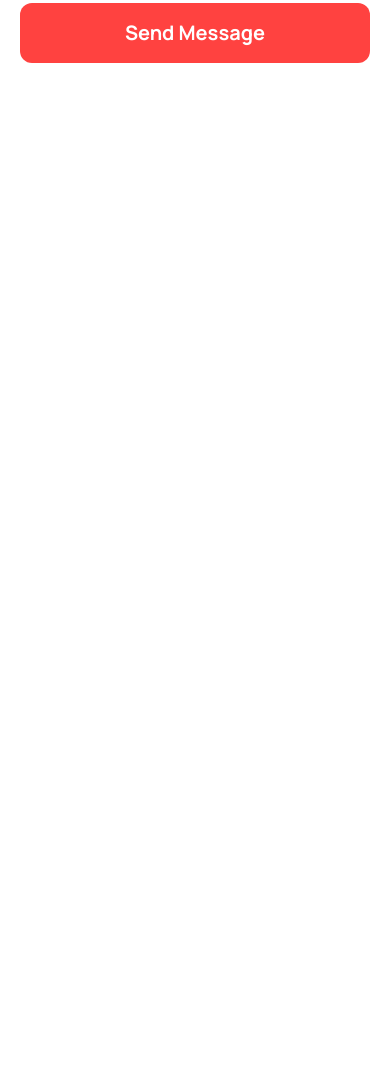
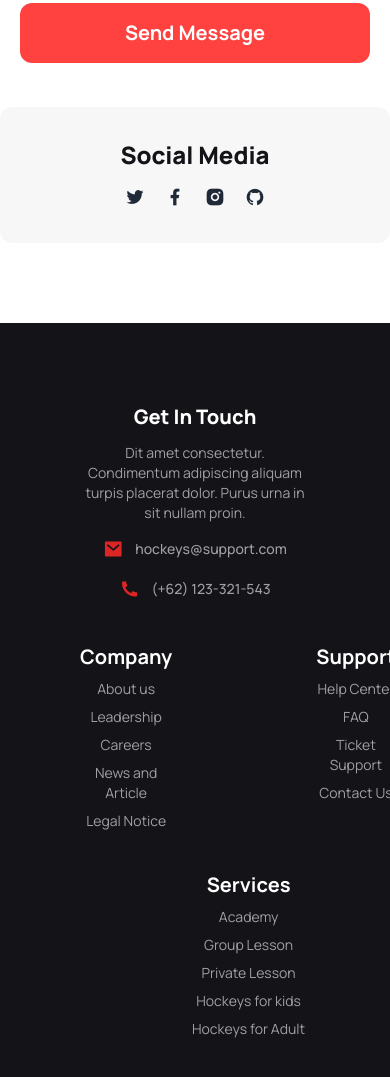
Before and after one commit to Tamim239/hockeys-website, a plain HTML site: page index.html in a window 390 px wide. Shown: the part 9516-10593 px from the top of the page. Before the commit the page ends 9623 px from the top, so only its background shows below. Drawn offline with nearby package versions, Linux system fonts and the light colour scheme.

Commit message:
added footer section and responsive mobile and dextop

```diff
--- a/index.html
+++ b/index.html
@@ -458,44 +458,103 @@
                                 <div class="w-full lg:w-1/2 space-y-2 lg:space-y-3">
                                     <label for="name" class="text-title text-xl font-bold">Your Name</label>
                                     <br>
-                                    <input type="text" placeholder="Enter your full name" class="w-[99%] py-3 px-5  bg-[#13131808] text-gray-500 rounded-xl"><br>
+                                    <input type="text" placeholder="Enter your full name"
+                                        class="w-[99%] py-3 px-5  bg-[#13131808] text-gray-500 rounded-xl"><br>
                                 </div>
                                 <div class="w-full lg:w-1/2 space-y-2 lg:space-y-3">
                                     <label for="email" class="text-title text-xl font-bold">Your Email</label>
                                     <br>
-                                    <input type="text" id="" name="email" placeholder="Enter your email" class="w-[99%] py-3 px-5 bg-[#13131808] text-gray-500 rounded-xl"><br>
+                                    <input type="text" id="" name="email" placeholder="Enter your email"
+                                        class="w-[99%] py-3 px-5 bg-[#13131808] text-gray-500 rounded-xl"><br>
                                 </div>
                             </div>
                             <div class="flex flex-col lg:flex-row lg:p-0 gap-3 lg:gap-0">
                                 <div class="w-full lg:w-1/2 space-y-2 lg:space-y-3">
                                     <label for="subject" class="text-title text-xl font-bold">Subject</label><br>
-                                    <input type="text" id="subject" name="subject" placeholder="Enter your subject" class="w-[99%] py-3 px-5 bg-[#13131808] text-gray-500 rounded-xl">
+                                    <input type="text" id="subject" name="subject" placeholder="Enter your subject"
+                                        class="w-[99%] py-3 px-5 bg-[#13131808] text-gray-500 rounded-xl">
                                     <br>
                                 </div>
                                 <div class="w-full lg:w-1/2 space-y-2 lg:space-y-3">
                                     <label for="phone" class="text-title text-xl font-bold">Phone Number</label>
                                     <br>
-                                    <input type="text" id="phone" name="phone" placeholder="Enter your phone number" class="w-[99%] py-3 px-5 bg-[#13131808] text-gray-500 rounded-xl"><br>
+                                    <input type="text" id="phone" name="phone" placeholder="Enter your phone number"
+                                        class="w-[99%] py-3 px-5 bg-[#13131808] text-gray-500 rounded-xl"><br>
                                 </div>
                             </div>
-                           <div class="space-y-2">
-                            <label for="textarea">Message</label> <br>
-                            <textarea name="" id="" cols="60" rows="10" placeholder="Write your message" class="p-5 bg-[#13131808] w-full rounded-xl"></textarea>
-                           </div>
-                           <input type="button" value="Send Message" class="text-xl font-bold text-white bg-[#FF4240] w-full rounded-xl py-4 px-6">
+                            <div class="space-y-2">
+                                <label for="textarea">Message</label> <br>
+                                <textarea name="" id="" cols="60" rows="10" placeholder="Write your message"
+                                    class="p-5 bg-[#13131808] w-full rounded-xl"></textarea>
+                            </div>
+                            <input type="button" value="Send Message"
+                                class="text-xl font-bold text-white bg-[#FF4240] w-full rounded-xl py-4 px-6">
                         </div>
                     </form>
                 </div>
             </div>
         </section>
         <!-- social media -->
-        <section>
+        <section class="bg-[#13131808] rounded-xl">
+            <div class="space-y-3 text-center py-8">
+                <h2 class="text-title text-2xl font-extrabold">Social Media</h2>
+                <div class="space-x-4 text-xl">
+                    <i class="ri-twitter-fill"></i>
+                    <i class="ri-facebook-fill"></i>
+                    <i class="ri-instagram-fill"></i>
+                    <i class="ri-github-fill"></i>
+                </div>
+            </div>
 
         </section>
 
     </main>
-    <footer>
 
+    <footer class="footer p-20 mt-20 bg-[#131318]">
+        <div class="grid grid-cols-1 lg:grid-cols-3 gap-10 lg:gap-40">
+            <aside class="space-y-3 text-center lg:text-left">
+                <h1 class="text-white text-xl font-extrabold">Get In Touch</h1>
+                <p class="text-[#FFFFFF99]">Dit amet consectetur. Condimentum adipiscing aliquam turpis placerat dolor. Purus urna in sit nullam
+                    proin.</p>
+                    <div class="flex gap-3  items-center lg:items-start justify-center lg:justify-start">
+                        <i class="ri-mail-fill text-red-600 text-xl"></i>
+                        <p class="font-medium text-[#FFFFFF99]">hockeys@support.com</p>
+                    </div>
+                    <div class="flex gap-3 items-center lg:items-start justify-center lg:justify-start">
+                        <i class="ri-phone-fill text-red-600 text-xl"></i>
+                        <p class="font-medium text-[#FFFFFF99]">(+62) 123-321-543</p>
+                    </div>
+            </aside>
+            <div class="flex gap-x-36 md:gap-28 lg:gap-x-48 text-center lg:text-left">
+                <div class="flex flex-col space-y-2 ">
+                    <header class="text-title text-xl  text-white font-bold">Company</header>
+                    <a class="link link-hover text-[#FFFFFF99]">About us</a>
+                    <a class="link link-hover text-[#FFFFFF99]">Leadership</a>
+                    <a class="link link-hover text-[#FFFFFF99]">Careers</a>
+                    <a class="link link-hover text-[#FFFFFF99]">News and Article</a>
+                    <a class="link link-hover text-[#FFFFFF99]">Legal Notice</a>
+                </div>
+                <div class="flex flex-col space-y-2">
+                    <header class="text-title text-xl text-white font-bold">Support</header>
+                    <a class="link link-hover text-[#FFFFFF99]">Help Center</a>
+                    <a class="link link-hover text-[#FFFFFF99]">FAQ</a>
+                    <a class="link link-hover text-[#FFFFFF99]">Ticket Support</a>
+                    <a class="link link-hover text-[#FFFFFF99]">Contact Us</a>
+                </div>
+
+            </div>
+
+            <div class="flex ml-28">
+                <div class="flex flex-col space-y-2 text-center lg:text-left">
+                    <header class="text-title text-xl text-white font-bold">Services</header>
+                    <a class="link link-hover text-[#FFFFFF99]">Academy</a>
+                    <a class="link link-hover text-[#FFFFFF99]"> Group Lesson</a>
+                    <a class="link link-hover text-[#FFFFFF99]">Private Lesson</a>
+                    <a class="link link-hover text-[#FFFFFF99]">Hockeys for kids</a>
+                    <a class="link link-hover text-[#FFFFFF99]">Hockeys for Adult</a>
+                </div>
+            </div>
+        </div>
     </footer>
 
 </body>
```
